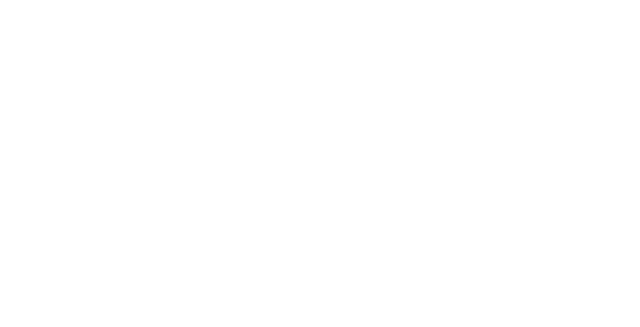
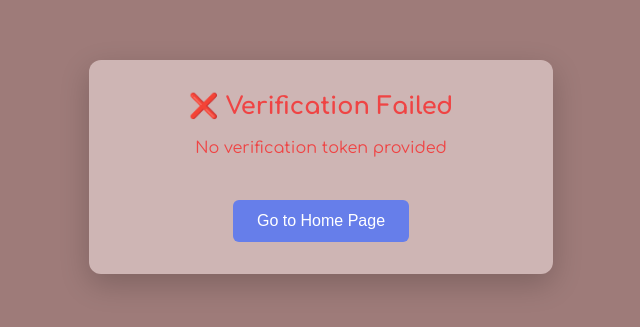
Before and after one commit to gefeeplay/geo-guess-grid, a Vue app: page /geo-guess-grid/verify in a window 1280 px wide. Before the commit this address had no page. Shown: the part 233-560 px from the top of the page, without its empty margins (319-959 px from the left). Built offline with nearby package versions, Linux system fonts and the light colour scheme.

Commit message:
verifyEmail page

```diff
--- a/src/components/SignInUp.vue
+++ b/src/components/SignInUp.vue
@@ -50,6 +50,7 @@ const formValid = computed(() => {
 // ===============================
 async function submit() {
     errorMsg.value = '';
+    successMsg.value = '';
 
     try {
         if (isSignIn.value) {
@@ -65,10 +66,11 @@ async function submit() {
             setTimeout( () => emit("close"), 1000)
         } else {
             // REGISTER
-            await registerUser(email.value, password.value);
+            const res = await registerUser(email.value, password.value);
 
+            successMsg.value = res.data.message
             // сразу логиним после регистрации
-            const res = await loginUser(email.value, password.value);
+            /*const res = await loginUser(email.value, password.value);
             const token = res.data.access_token;
 
             localStorage.setItem('jwt', token);
@@ -76,13 +78,14 @@ async function submit() {
             userStore.setEmail(email.value);
             emit("auth-success");
             isLogin.value = true
-            setTimeout( () => emit("close"), 1000)
+            setTimeout( () => emit("close"), 1000)*/
         }
     } catch (err) {
         errorMsg.value = err.response?.data?.detail || 'Ошибка при запросе';
     }
 }
 
+const successMsg = ref('');
 const errorMsg = ref('');
 const isLogin = ref(false);
 
@@ -160,6 +163,10 @@ const isLogin = ref(false);
 
                     <p class="info p" v-if="errorMsg" style="color: red;">
                         {{ errorMsg }}
+                    </p>
+                    <p class="info p" v-if="successMsg" style="color: green;">
+                        {{ successMsg }} Вы можете войти в систему. <br>
+                        Для полного доступа к контенту подтвердите ваш email.
                     </p>
 
                     <p class="p">
--- /dev/null
+++ b/src/components/VerifyEmail.vue
@@ -0,0 +1,131 @@
+<script setup>
+import { ref, onMounted } from 'vue'
+import { useRouter, useRoute } from 'vue-router'
+
+const router = useRouter()
+const route = useRoute()
+
+const loading = ref(true)
+const success = ref(false)
+const error = ref(false)
+const errorMessage = ref('')
+
+const verifyEmail = async () => {
+  const token = route.query.token
+
+  if (!token) {
+    error.value = true
+    errorMessage.value = 'No verification token provided'
+    loading.value = false
+    return
+  }
+
+  try {
+    const response = await fetch(`http://localhost:8000/auth/verify?token=${token}`)
+
+    if (response.ok) {
+      success.value = true
+    } else {
+      const errorData = await response.json()
+      error.value = true
+      errorMessage.value = errorData.detail || 'Verification failed'
+    }
+  } catch (err) {
+    error.value = true
+    errorMessage.value = 'Network error. Please try again.'
+  } finally {
+    loading.value = false
+  }
+}
+
+const goToHome = () => {
+  router.push('/')
+}
+
+onMounted(() => {
+  verifyEmail()
+})
+</script>
+
+<template>
+  <div class="verify-container">
+    <div class="verify-card">
+      <div v-if="loading" class="loading">
+        <p>Verifying your email...</p>
+      </div>
+
+      <div v-else-if="success" class="success">
+        <h2>✅ Email Verified Successfully!</h2>
+        <p>Your email has been verified. You can now enjoy all features of the application.</p>
+        <button @click="goToHome" class="home-button">
+          Go to Home Page
+        </button>
+      </div>
+
+      <div v-else-if="error" class="error">
+        <h2>❌ Verification Failed</h2>
+        <p>{{ errorMessage }}</p>
+        <button @click="goToHome" class="home-button">
+          Go to Home Page
+        </button>
+      </div>
+    </div>
+  </div>
+</template>
+
+<style scoped>
+.verify-container {
+  display: flex;
+  justify-content: center;
+  align-items: center;
+  min-height: 100vh;
+  background: #9e7b79;
+}
+
+.verify-card {
+  background: #ceb5b4;
+  padding: 2rem;
+  border-radius: 12px;
+  box-shadow: 0 10px 30px rgba(0, 0, 0, 0.2);
+  text-align: center;
+  max-width: 400px;
+  width: 90%;
+}
+
+.loading {
+  color: #667eea;
+}
+
+.success {
+  color: #10b981;
+}
+
+.error {
+  color: #ef4444;
+}
+
+.home-button {
+  background: #667eea;
+  color: white;
+  border: none;
+  padding: 12px 24px;
+  border-radius: 6px;
+  font-size: 16px;
+  cursor: pointer;
+  margin-top: 1rem;
+  transition: background 0.3s ease;
+}
+
+.home-button:hover {
+  background: #5a6fd8;
+}
+
+h2 {
+  margin-bottom: 1rem;
+}
+
+p {
+  margin-bottom: 1.5rem;
+  line-height: 1.5;
+}
+</style>
--- a/src/main.js
+++ b/src/main.js
@@ -6,12 +6,14 @@ import './style.css'
 import App from './App.vue'
 import Game from './components/Game.vue'
 import Manual from './components/Manual.vue'
+import VerifyEmail from './components/VerifyEmail.vue'
 
 const router = createRouter({
   history: createWebHistory('/geo-guess-grid/'),
   routes: [
     { path: '/', name: 'Game', component: Game },
     { path: '/manual', name: 'Manual', component: Manual },
+    { path: '/verify', name: 'VerifyEmail', component: VerifyEmail }
   ]
 })
 
```
